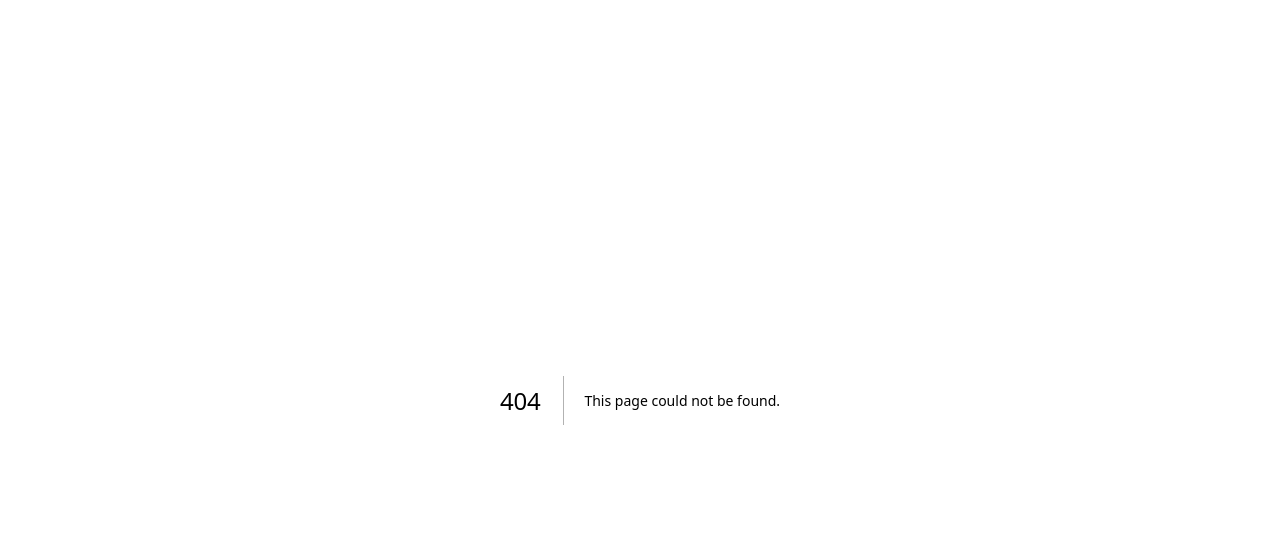
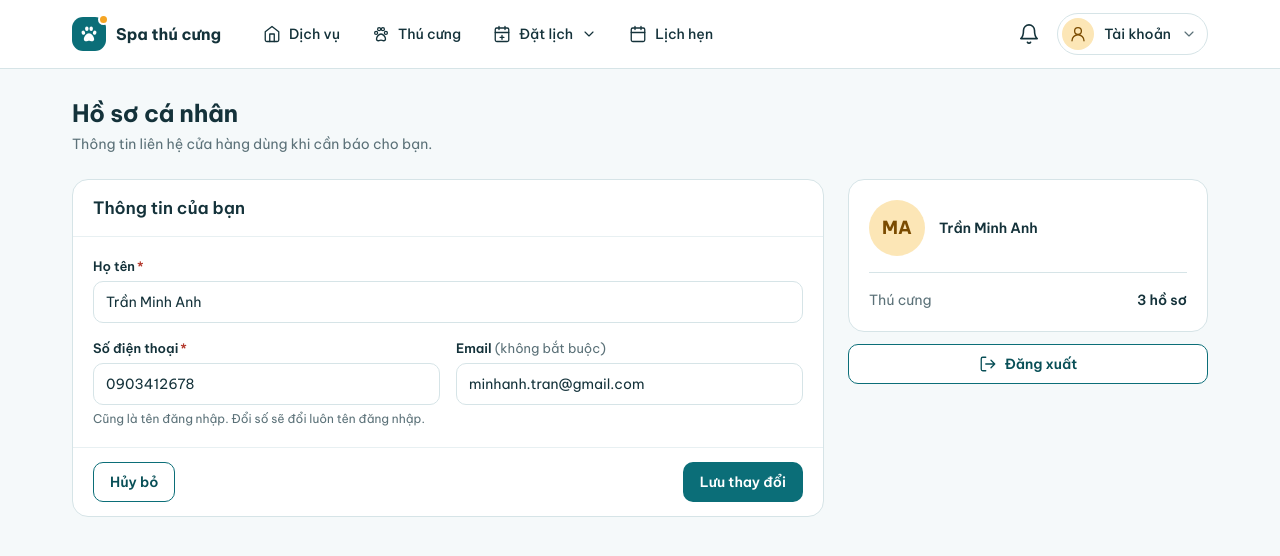
Before and after one commit to dl1803/pet-spa-management, a Next.js app in the folder frontend/customer-web/: page /ho-so in a window 1280 px wide. Before the commit this address had no page. Shown: the top 556 px of the page. Built offline with nearby package versions, Linux system fonts and the light colour scheme.

Commit message:
feat: dựng màn hình hồ sơ cá nhân của khách hàng

```diff
--- /dev/null
+++ b/frontend/customer-web/app/(main)/ho-so/page.tsx
@@ -0,0 +1,10 @@
+import { Suspense } from "react";
+import { ProfileScreen } from "@/features/profile/screens/profile-screen";
+
+export default function Page() {
+  return (
+    <Suspense fallback={null}>
+      <ProfileScreen />
+    </Suspense>
+  );
+}
--- /dev/null
+++ b/frontend/customer-web/components/ui/skeleton.tsx
@@ -0,0 +1,3 @@
+export function Skeleton({ className = "" }: { className?: string }) {
+  return <div aria-hidden="true" className={`animate-pulse bg-line-soft ${className}`} />;
+}
--- /dev/null
+++ b/frontend/customer-web/features/profile/components/profile-summary.tsx
@@ -0,0 +1,44 @@
+import { Icon } from "@/components/icons";
+import { Card, CardBody } from "@/components/ui/card";
+
+type ProfileSummaryProps = {
+  fullName: string;
+  petCount: number;
+};
+
+// Chữ cái đầu của hai từ cuối trong họ tên, ví dụ "Trần Minh Anh" → "MA".
+function getInitials(fullName: string) {
+  return fullName
+    .trim()
+    .split(/\s+/)
+    .filter(Boolean)
+    .slice(-2)
+    .map((word) => Array.from(word)[0])
+    .join("")
+    .toLocaleUpperCase("vi-VN");
+}
+
+export function ProfileSummary({ fullName, petCount }: ProfileSummaryProps) {
+  const initials = getInitials(fullName);
+
+  return (
+    <Card>
+      <CardBody>
+        <div className="flex items-center gap-3.5">
+          <span
+            aria-hidden="true"
+            className="grid size-14 shrink-0 place-items-center rounded-full bg-apricot-100 text-lg font-bold text-apricot-700"
+          >
+            {initials || <Icon name="user" className="size-6" />}
+          </span>
+          <div className="min-w-0 break-words font-semibold">{fullName}</div>
+        </div>
+        <div className="my-4 h-px bg-line" />
+        <div className="flex items-center justify-between gap-4">
+          <span className="text-muted">Thú cưng</span>
+          <span className="font-semibold tabular-nums">{petCount} hồ sơ</span>
+        </div>
+      </CardBody>
+    </Card>
+  );
+}
--- /dev/null
+++ b/frontend/customer-web/features/profile/screens/profile-screen.tsx
@@ -0,0 +1,220 @@
+"use client";
+
+import { useMutation, useQuery, useQueryClient } from "@tanstack/react-query";
+import { useRouter } from "next/navigation";
+import { useEffect } from "react";
+import { useForm } from "react-hook-form";
+import { ErrorAlert } from "@/components/feedback/error-alert";
+import { useToast } from "@/components/feedback/toast";
+import { Icon } from "@/components/icons";
+import { PageHeader } from "@/components/layout/page-header";
+import { Button, ButtonLink } from "@/components/ui/button";
+import { Card, CardBody, CardFooter, CardHeader } from "@/components/ui/card";
+import { Field } from "@/components/ui/field";
+import { Input } from "@/components/ui/input";
+import { Skeleton } from "@/components/ui/skeleton";
+import { ProfileSummary } from "@/features/profile/components/profile-summary";
+import {
+  DUPLICATE_CONTACT_MESSAGE,
+  isDuplicateContactError,
+  isUnauthenticatedError,
+  PHONE_HINT,
+  PROFILE_SAVED_MESSAGE,
+  toProfileFormValues,
+  toUpdateMeRequest,
+  type ProfileFormValues,
+} from "@/features/profile/forms";
+import { mockGetMe, mockUpdateMe, PROFILE_QUERY_KEY } from "@/features/profile/mock-profile";
+import type { Me } from "@/lib/api/types";
+import { MOCK_PETS } from "@/lib/mock-data";
+import { ROUTES, withQuery } from "@/lib/routes";
+import { validateFullName, validateOptionalEmail, validatePhone } from "@/lib/validation";
+
+const TITLE = "Hồ sơ cá nhân";
+const DESCRIPTION = "Thông tin liên hệ cửa hàng dùng khi cần báo cho bạn.";
+const LAYOUT_CLASS = "grid grid-cols-[minmax(0,1fr)_360px] items-start gap-6 max-[1180px]:grid-cols-1";
+const PHONE_HINT_ID = "profile-phone-hint";
+const LOGIN_REDIRECT_PATH = withQuery(ROUTES.login, { next: ROUTES.profile });
+
+function ProfileSkeleton() {
+  return (
+    <div role="status" aria-busy="true" className={LAYOUT_CLASS}>
+      <span className="sr-only">Đang tải hồ sơ cá nhân…</span>
+      <Card>
+        <CardBody>
+          <Skeleton className="h-6 w-44 rounded-[10px]" />
+          <div className="mt-6 flex flex-col gap-4">
+            <Skeleton className="h-[42px] rounded-[10px]" />
+            <div className="grid grid-cols-2 gap-4 max-[640px]:grid-cols-1">
+              <Skeleton className="h-[42px] rounded-[10px]" />
+              <Skeleton className="h-[42px] rounded-[10px]" />
+            </div>
+          </div>
+        </CardBody>
+      </Card>
+      <Card>
+        <CardBody>
+          <div className="flex items-center gap-3.5">
+            <Skeleton className="size-14 rounded-full" />
+            <Skeleton className="h-5 w-32 rounded-[10px]" />
+          </div>
+          <Skeleton className="mt-6 h-5 rounded-[10px]" />
+        </CardBody>
+      </Card>
+    </div>
+  );
+}
+
+function ProfileContent({ me }: { me: Me }) {
+  const router = useRouter();
+  const queryClient = useQueryClient();
+  const { showSuccess } = useToast();
+  const {
+    register,
+    handleSubmit,
+    setError,
+    reset: resetForm,
+    formState: { errors },
+  } = useForm<ProfileFormValues>({
+    mode: "onTouched",
+    reValidateMode: "onChange",
+    shouldFocusError: true,
+    defaultValues: toProfileFormValues(me),
+  });
+  const {
+    mutate,
+    isPending,
+    error,
+    reset: resetMutation,
+  } = useMutation({
+    mutationFn: mockUpdateMe,
+    onSuccess: async (_result, request) => {
+      resetForm({
+        fullName: request.fullName ?? "",
+        phone: request.phone ?? "",
+        email: request.email ?? "",
+      });
+      showSuccess(PROFILE_SAVED_MESSAGE);
+      await queryClient.invalidateQueries({ queryKey: PROFILE_QUERY_KEY });
+    },
+    onError: (failure) => {
+      if (isUnauthenticatedError(failure)) {
+        router.replace(LOGIN_REDIRECT_PATH);
+        return;
+      }
+      if (isDuplicateContactError(failure)) {
+        setError("phone", { type: "server", message: DUPLICATE_CONTACT_MESSAGE }, { shouldFocus: true });
+      }
+    },
+  });
+
+  const showAlert = error !== null && !isDuplicateContactError(error) && !isUnauthenticatedError(error);
+
+  function onSubmit(values: ProfileFormValues) {
+    if (isPending) return;
+    mutate(toUpdateMeRequest(values));
+  }
+
+  function onCancel() {
+    resetForm(toProfileFormValues(me));
+    resetMutation();
+  }
+
+  return (
+    <div className={LAYOUT_CLASS}>
+      <form onSubmit={handleSubmit(onSubmit)} noValidate>
+        <Card>
+          <CardHeader title="Thông tin của bạn" />
+          <CardBody>
+            {showAlert && <ErrorAlert error={error} className="mb-4" />}
+            <div className="flex flex-col gap-4">
+              <Field id="profile-full-name" label="Họ tên" required error={errors.fullName?.message}>
+                {(control) => (
+                  <Input {...control} autoComplete="name" {...register("fullName", { validate: validateFullName })} />
+                )}
+              </Field>
+
+              <div className="grid grid-cols-2 items-start gap-4 max-[640px]:grid-cols-1">
+                <div>
+                  <Field id="profile-phone" label="Số điện thoại" required error={errors.phone?.message}>
+                    {(control) => (
+                      <Input
+                        {...control}
+                        aria-describedby={[control["aria-describedby"], PHONE_HINT_ID].filter(Boolean).join(" ")}
+                        type="tel"
+                        inputMode="tel"
+                        autoComplete="tel"
+                        {...register("phone", { validate: validatePhone })}
+                      />
+                    )}
+                  </Field>
+                  <p id={PHONE_HINT_ID} className="mt-1.5 text-xs text-muted">
+                    {PHONE_HINT}
+                  </p>
+                </div>
+
+                <Field id="profile-email" label="Email" optional error={errors.email?.message}>
+                  {(control) => (
+                    <Input
+                      {...control}
+                      type="email"
+                      autoComplete="email"
+                      {...register("email", { validate: validateOptionalEmail })}
+                    />
+                  )}
+                </Field>
+              </div>
+            </div>
+          </CardBody>
+          <CardFooter className="items-center justify-between">
+            <Button variant="secondary" onClick={onCancel} disabled={isPending}>
+              Hủy bỏ
+            </Button>
+            <Button type="submit" loading={isPending}>
+              Lưu thay đổi
+            </Button>
+          </CardFooter>
+        </Card>
+      </form>
+
+      <aside className="flex flex-col gap-3">
+        <ProfileSummary fullName={me.fullName ?? ""} petCount={MOCK_PETS.length} />
+        <ButtonLink href={ROUTES.login} variant="secondary" block>
+          <Icon name="logout" />
+          Đăng xuất
+        </ButtonLink>
+      </aside>
+    </div>
+  );
+}
+
+export function ProfileScreen() {
+  const router = useRouter();
+  const { data, error, isFetching, refetch } = useQuery({ queryKey: PROFILE_QUERY_KEY, queryFn: mockGetMe });
+  const isUnauthenticated = error !== null && isUnauthenticatedError(error);
+  const showLoadError = error !== null && !isUnauthenticated;
+
+  useEffect(() => {
+    if (isUnauthenticated) router.replace(LOGIN_REDIRECT_PATH);
+  }, [isUnauthenticated, router]);
+
+  return (
+    <>
+      <PageHeader title={TITLE} description={DESCRIPTION} />
+      {showLoadError ? (
+        <div>
+          <ErrorAlert error={error} />
+          <div className="mt-4">
+            <Button variant="secondary" onClick={() => void refetch()} disabled={isFetching}>
+              Thử lại
+            </Button>
+          </div>
+        </div>
+      ) : data === undefined || isUnauthenticated ? (
+        <ProfileSkeleton />
+      ) : (
+        <ProfileContent me={data} />
+      )}
+    </>
+  );
+}
```
